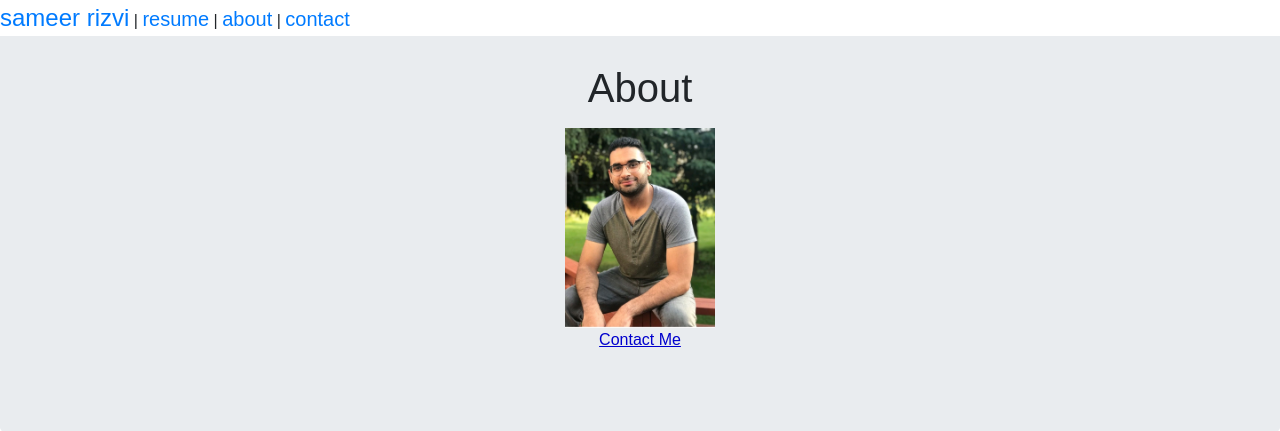
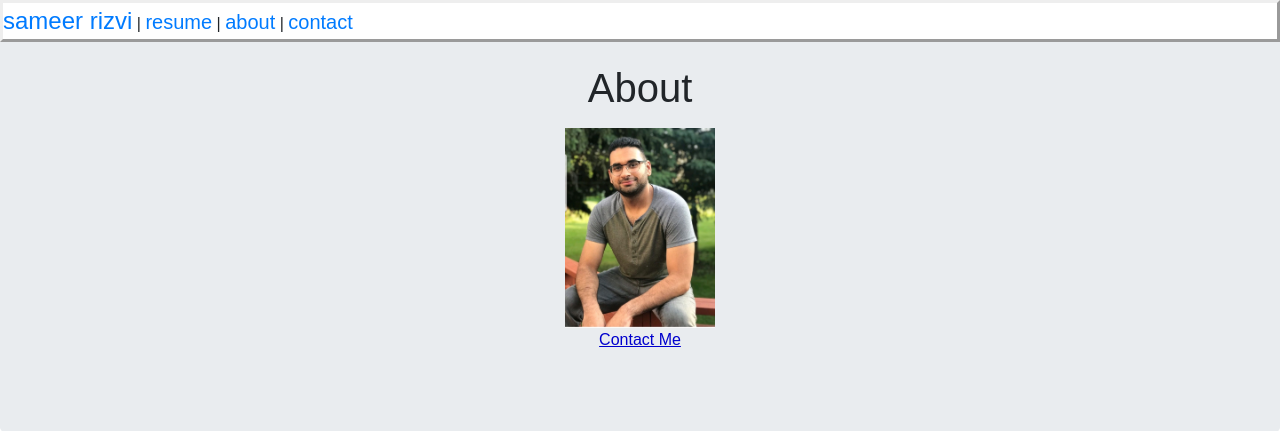
Before and after one commit to samriz/samriz.github.io, a PHP site: page /about.html in a window 1280 px wide. Shown: the top 431 px of the page. Run offline with PHP 8.4, Linux system fonts and the light colour scheme.

Commit message:
Outset border around menu.

```diff
--- a/portfolio/css/styles.css
+++ b/portfolio/css/styles.css
@@ -85,7 +85,7 @@ body
     background-color: white;
     /* background-color: mediumblue; */
     width: 100%;
-
+    border-style: outset;
 }
 
 .menuitem
```
